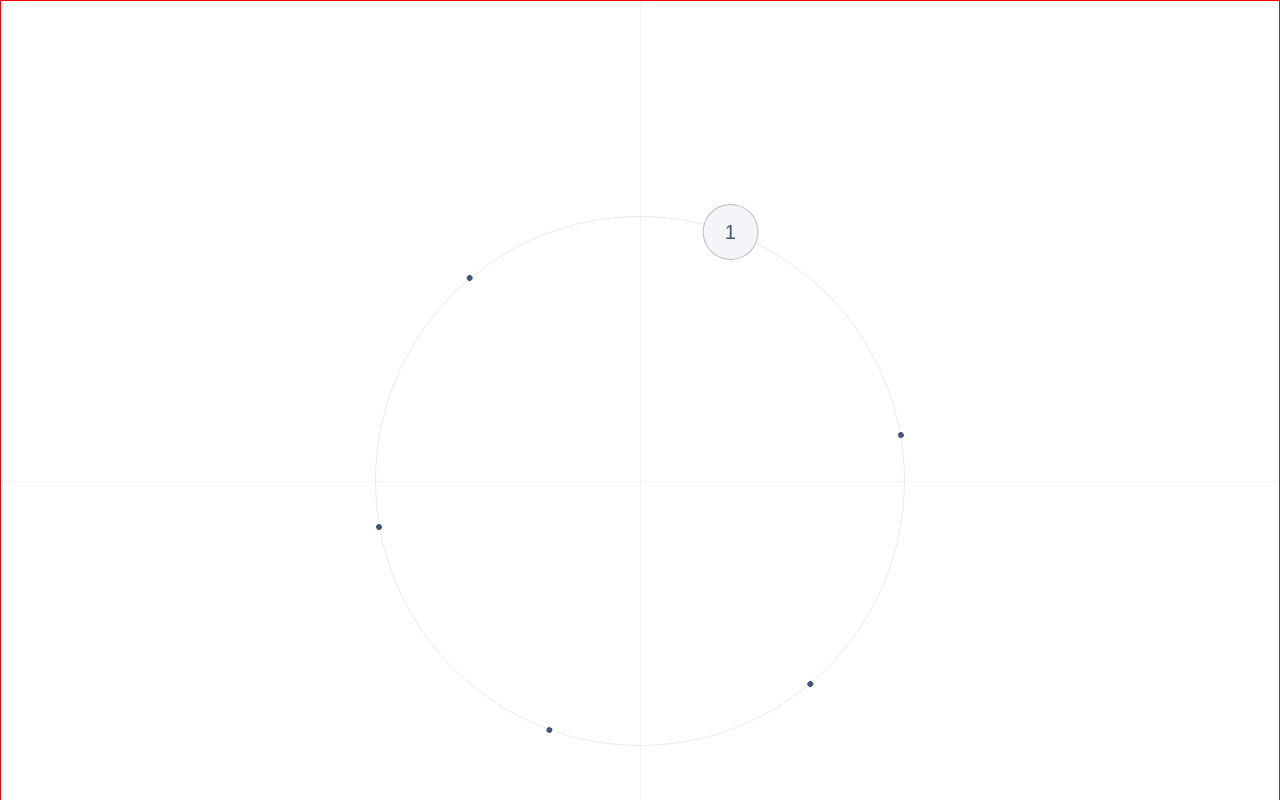
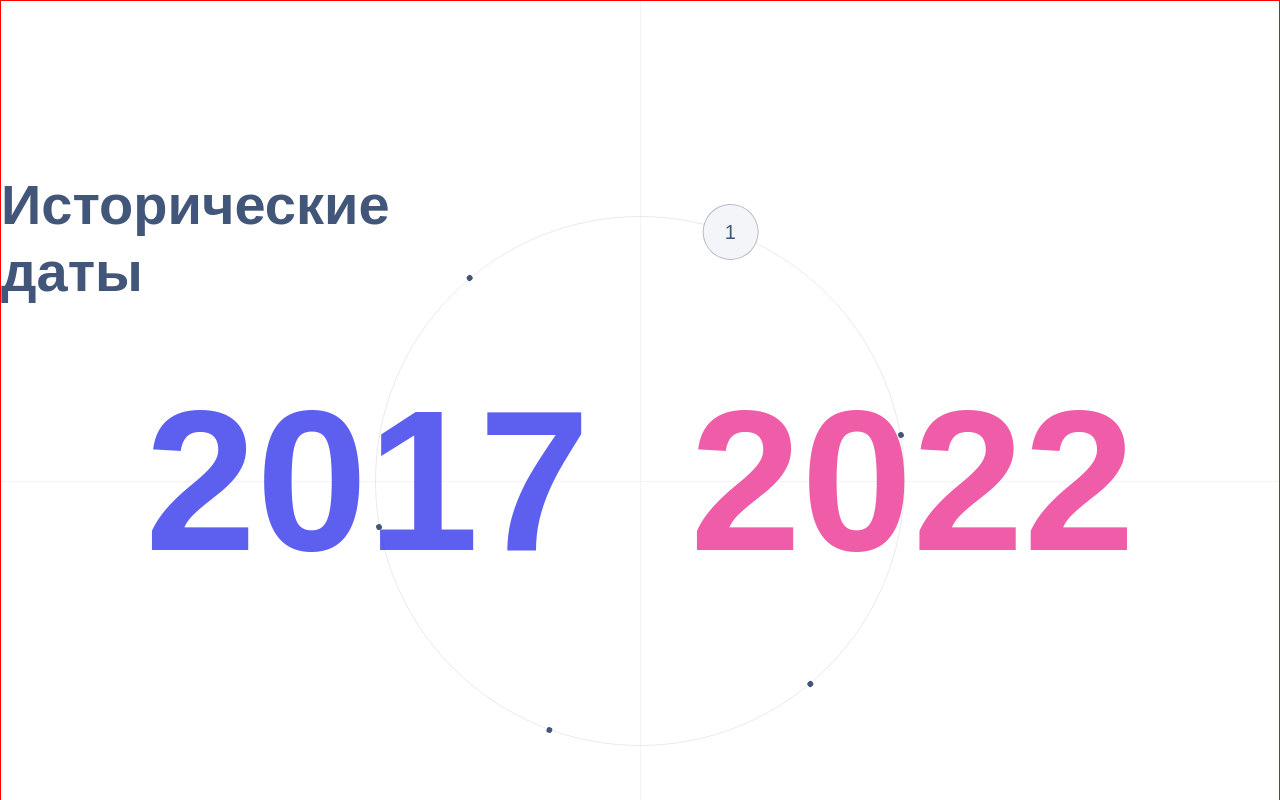
Before and after one commit to EAGulevich/time-periods, a React app: page / in a window 1280 px wide. Shown: the top 800 px of the page. Built offline with nearby package versions, Linux system fonts and the light colour scheme.

Commit message:
refactoring

```diff
--- a/src/App.tsx
+++ b/src/App.tsx
@@ -1,11 +1,10 @@
 import React, { useState } from 'react';
 import { TimePeriods } from './components/TimePeriods/TimePeriods';
-import Counter from './components/Counter/Counter';
+import AnimatedNumber from './components/Counter/AnimatedNumber';
 import { ThemeProvider } from 'styled-components';
 import { theme } from './styles/theme';
 
 const App: React.FC = () => {
-  const [count, setCount] = useState(1998);
   return (
     <ThemeProvider theme={theme}>
       <div
@@ -17,14 +16,6 @@ const App: React.FC = () => {
       >
         <TimePeriods />
       </div>
-      {/*<Counter value={count} />*/}
-      {/*<button*/}
-      {/*  onClick={() => {*/}
-      {/*    setCount(count + 17);*/}
-      {/*  }}*/}
-      {/*>*/}
-      {/*  inc*/}
-      {/*</button>*/}
     </ThemeProvider>
   );
 };
--- a/src/components/Counter/Counter.tsx
+++ b/src/components/AnimatedNumber/AnimatedNumber.tsx
@@ -1,15 +1,16 @@
-import React from 'react'
+import React from 'react';
 import type { FC } from 'react';
 import { useState, useRef } from 'react';
 import { useGSAP } from '@gsap/react';
 import gsap from 'gsap';
-import styled from 'styled-components';
 
-interface CounterProps {
+type AnimatedNumberProps = {
+  /** Число, которое при изменении будет анимировано */
   value: number;
-}
+};
 
-const Counter: FC<CounterProps> = ({ value }) => {
+/** Компонент для отображения анимированного числа */
+const AnimatedNumber: FC<AnimatedNumberProps> = ({ value, ...props }) => {
   const numberRef = useRef<HTMLDivElement>(null);
   const [displayValue, setDisplayValue] = useState(value);
 
@@ -29,8 +30,6 @@ const Counter: FC<CounterProps> = ({ value }) => {
         gsap.to(numberRef.current, {
           duration: 1,
           innerText: value,
-          // ease: 'power2.inOut',
-          // snap: { innerText: 1 },
           onUpdate: function () {
             const newValue = Math.round(this.targets()[0].innerText);
             numberRef.current!.textContent = newValue.toString();
@@ -39,16 +38,14 @@ const Counter: FC<CounterProps> = ({ value }) => {
         });
       }
     },
-    { dependencies: [value] },
+    { dependencies: [value] }
   );
 
-  return <StyledCounter ref={numberRef}>{displayValue}</StyledCounter>;
+  return (
+    <div ref={numberRef} {...props}>
+      {displayValue}
+    </div>
+  );
 };
 
-const StyledCounter = styled.div`
-  font-size: 56px;
-  font-weight: bold;
-  color: #42567a;
-`;
-
-export default Counter;
+export default AnimatedNumber;
--- a/src/components/TimePeriods/TimePeriods.tsx
+++ b/src/components/TimePeriods/TimePeriods.tsx
@@ -10,8 +10,6 @@ import {
   VerticalDecorationLine,
   Year,
 } from './styles';
-import { CircleButton } from '../CircleButton/CircleButton';
-import { Card } from '../Card/Card';
 import { RotarySwitch } from '../RotarySwitch/RotarySwitch';
 
 export const TimePeriods: FC = () => {
@@ -23,10 +21,10 @@ export const TimePeriods: FC = () => {
         <VerticalDecorationLine />
         <HorizontalDecorationLine />
         <CircleContainer>
-          {/*<Dates>*/}
-          {/*  <Year>2015</Year>*/}
-          {/*  <Year color={'secondary'}>2022</Year>*/}
-          {/*</Dates>*/}
+          <Dates>
+            <Year value={2017} />
+            <Year color={'secondary'} value={2022} />
+          </Dates>
           <RotarySwitch
             points={[
               { pointNumber: 1, label: 'Литература' },
@@ -40,32 +38,26 @@ export const TimePeriods: FC = () => {
             onChange={newStep => setCurrent(newStep.pointNumber)}
           />
         </CircleContainer>
-        {/*<Content*/}
-        {/*  style={{*/}
-        {/*    display: 'flex',*/}
-        {/*    flexDirection: 'column',*/}
-        {/*    justifyContent: 'space-between',*/}
-        {/*    height: '100%',*/}
-        {/*    flex: 1,*/}
-        {/*  }}*/}
-        {/*>*/}
-        {/*  <Title>*/}
-        {/*    <div style={{ paddingLeft: '78px' }}>Исторические<br/>даты</div>*/}
-        {/*  </Title>*/}
+        <Content>
+          <Title>
+            Исторические
+            <br />
+            даты
+          </Title>
 
-        {/*  <div style={{ marginLeft: '78px' }}>*/}
-        {/*    <div> 06/06</div>*/}
-        {/*    <div style={{ display: 'flex', gap: '20px' }}>*/}
-        {/*      <CircleButton />*/}
-        {/*      <CircleButton />*/}
-        {/*    </div>*/}
-        {/*    <div style={{ display: 'flex', gap: '40px' }}>*/}
-        {/*      <Card />*/}
-        {/*      <Card />*/}
-        {/*      <Card />*/}
-        {/*    </div>*/}
-        {/*  </div>*/}
-        {/*</Content>*/}
+          <div>
+            <div> 06/06</div>
+            {/*<div style={{ display: 'flex', gap: '20px' }}>*/}
+            {/*  <CircleButton />*/}
+            {/*  <CircleButton />*/}
+            {/*</div>*/}
+            {/*<div style={{ display: 'flex', gap: '40px' }}>*/}
+            {/*  <Card />*/}
+            {/*  <Card />*/}
+            {/*  <Card />*/}
+            {/*</div>*/}
+          </div>
+        </Content>
       </TimePeriodsWrapper>
     </>
   );
--- a/src/components/TimePeriods/styles.tsx
+++ b/src/components/TimePeriods/styles.tsx
@@ -1,4 +1,5 @@
 import styled from 'styled-components';
+import AnimatedNumber from '../AnimatedNumber/AnimatedNumber';
 
 const CIRCLE_CENTER_Y = 480;
 
@@ -44,43 +45,23 @@ export const CircleContainer = styled.div`
   transform: translate(-50%, -50%);
 `;
 
-//////////////////////////////////////////
+const CONTENT_LEFT_PADDING = 80;
 
 export const Content = styled.div`
   display: flex;
   flex-direction: column;
-`;
-
-export const Dates = styled.div`
-  display: flex;
-  justify-content: center;
-  align-items: center;
-  gap: 100px;
-  position: absolute;
-  top: 50%;
-  left: 50%;
-  transform: translate(-50%, -50%);
-`;
-
-export const Year = styled.div<{ color?: 'primary' | 'secondary' }>`
-  color: ${({ color }) => (color === 'secondary' ? '#EF5DA8' : '#5D5FEF')};
-  font-weight: bold;
-  line-height: 200px;
-  font-size: 200px;
+  justify-content: space-between;
+  height: 100%;
+  padding: 170px ${CONTENT_LEFT_PADDING}px 104px;
 `;
 
 export const Title = styled.div`
-  display: flex;
+  position: relative;
   font-weight: bold;
   font-size: 56px;
-  line-height: 56px;
+  line-height: 120%;
   max-width: 50%;
-  color: #42567a;
-  align-items: center;
-  position: relative;
-
-  top: calc(50% - 176px);
-  transform: translateY(-100%);
+  color: ${({ theme }) => theme.colors.blackBlue};
 
   &:before {
     position: absolute;
@@ -89,7 +70,31 @@ export const Title = styled.div`
     top: 0;
     bottom: 0;
     width: 5px;
+    left: -${CONTENT_LEFT_PADDING + 1}px;
 
-    background: linear-gradient(to bottom, #3877ee, #ef5da8);
+    background: linear-gradient(
+      to bottom,
+      ${({ theme }) => theme.colors.gradientTop},
+      ${({ theme }) => theme.colors.gradientBottom}
+    );
   }
 `;
+
+export const Dates = styled.div`
+  position: absolute;
+  display: flex;
+  justify-content: center;
+  gap: 100px;
+  top: 50%;
+  left: 50%;
+  transform: translate(-50%, -50%);
+`;
+
+//////////////////////////////////////////
+
+export const Year = styled(AnimatedNumber)<{ color?: 'primary' | 'secondary' }>`
+  color: ${({ color }) => (color === 'secondary' ? '#EF5DA8' : '#5D5FEF')};
+  font-weight: bold;
+  line-height: 200px;
+  font-size: 200px;
+`;
--- a/src/styles/theme.tsx
+++ b/src/styles/theme.tsx
@@ -4,6 +4,9 @@ export const colors = {
   blackBlue20: '#42567A20',
   dotBorder: '#303E5850',
   dotBackground: '#F4F5F9',
+
+  gradientTop: '#3877ee',
+  gradientBottom: '#ef5da8',
 };
 
 export const theme = {
```
